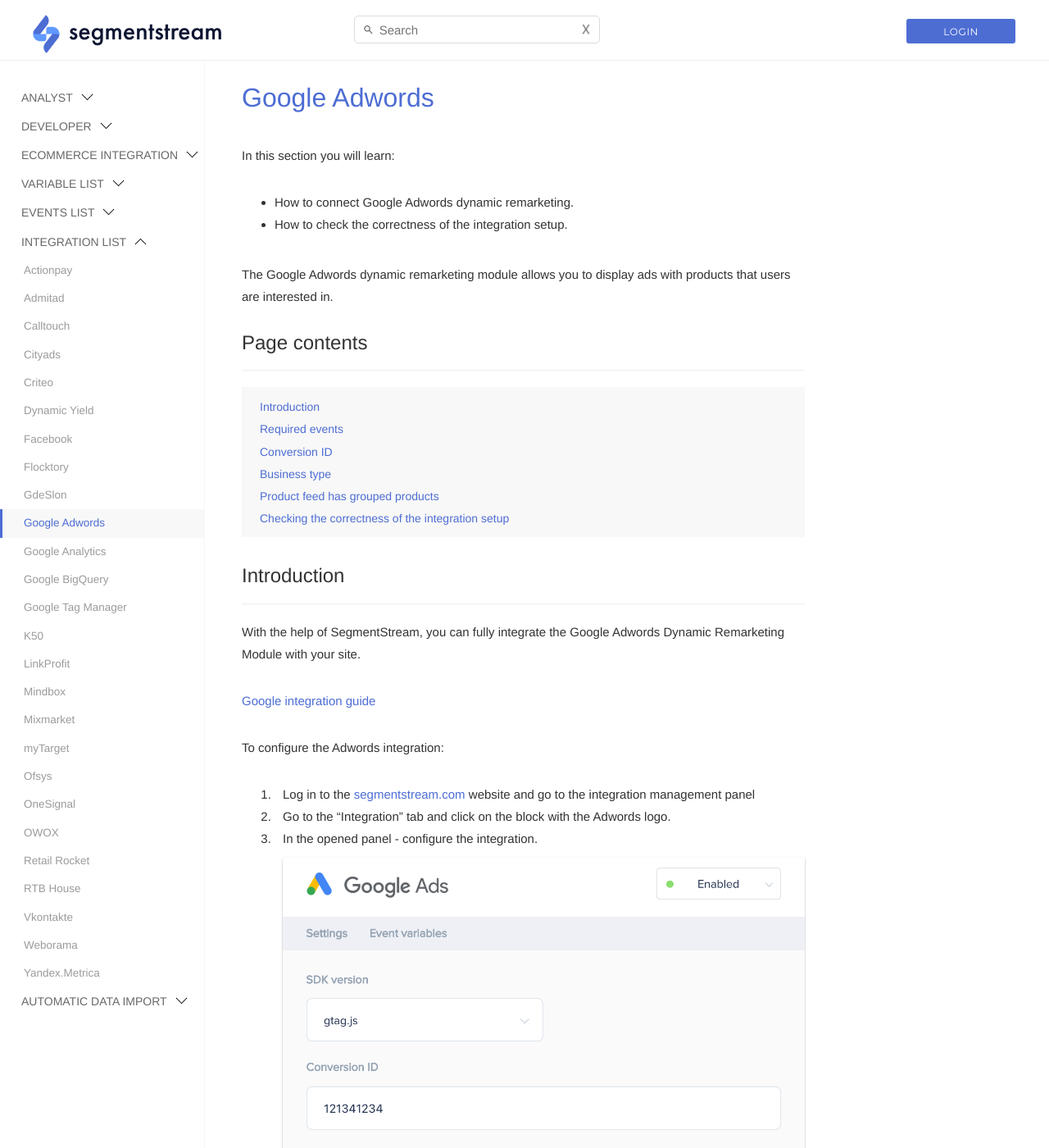
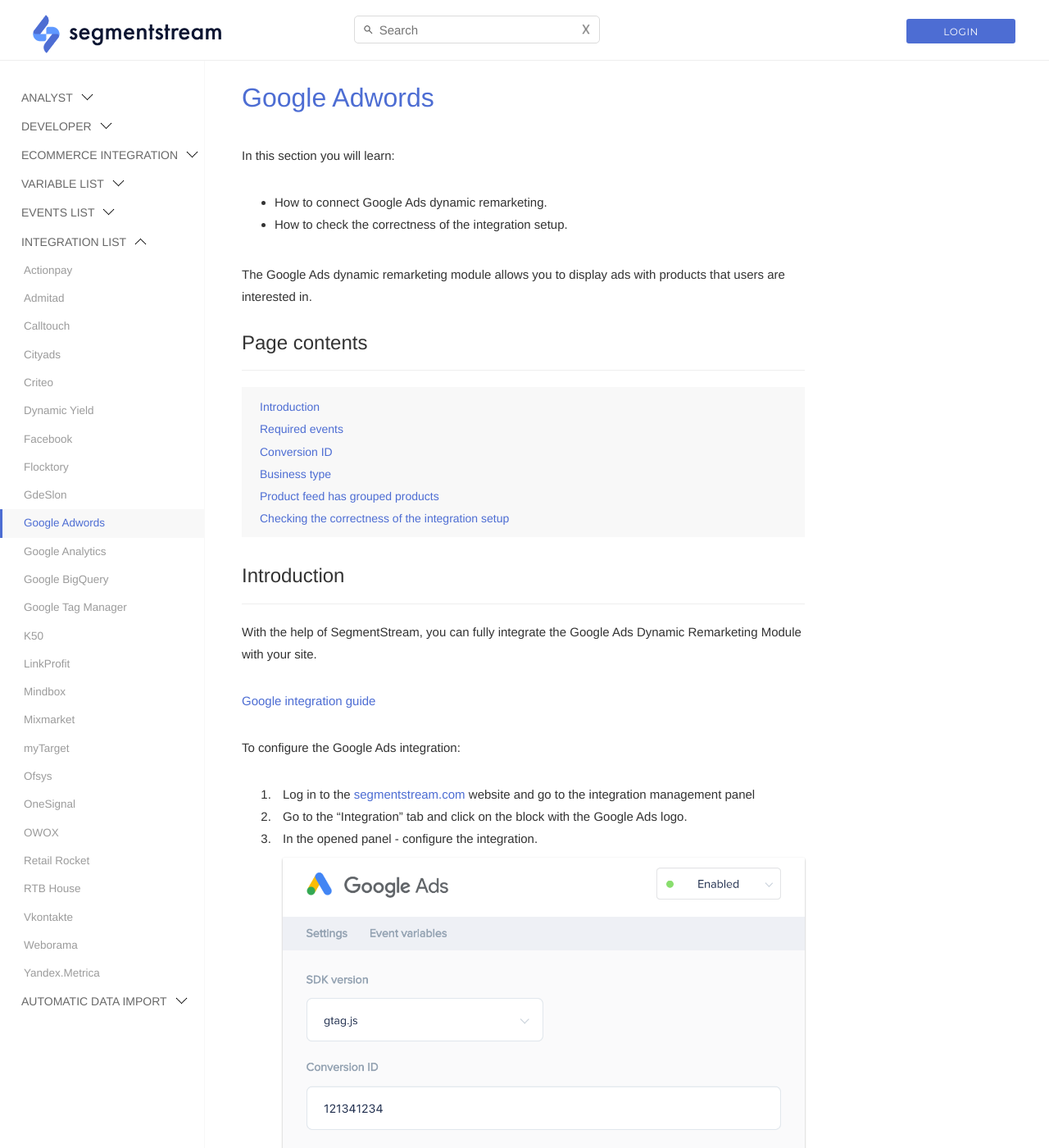
Before and after one commit to segmentstream-com/segmentstream-com.github.io, a Jekyll site: the page built from _docs/integrations/google-adwords.md, in a window 1280 px wide and 1400 px high. Shown: the whole window at 82% size. Built offline with Jekyll 4.4.1, drawn with Linux system fonts in a browser that asks for light colours; nearby versions of some CDN libraries; some of the changed text lies outside the part shown.

Commit message:
google adwords -> google ads

```diff
--- a/_docs/integrations/google-adwords.md
+++ b/_docs/integrations/google-adwords.md
@@ -6,10 +6,10 @@
 ---
 
 In this section you will learn:
-* How to connect Google Adwords dynamic remarketing.
+* How to connect Google Ads dynamic remarketing.
 * How to check the correctness of the integration setup.
 
-The Google Adwords dynamic remarketing module allows you to display ads with products that users are interested in.
+The Google Ads dynamic remarketing module allows you to display ads with products that users are interested in.
 
 ### Page contents
 ------
@@ -24,13 +24,13 @@
 
 ### <a name="introduction"></a>Introduction
 ------
-With the help of SegmentStream, you can fully integrate the Google Adwords Dynamic Remarketing Module with your site.
+With the help of SegmentStream, you can fully integrate the Google Ads Dynamic Remarketing Module with your site.
 
 [Google integration guide](https://support.google.com/tagmanager/answer/6106009?hl=en#OneTagPerFunnel)
 
-To configure the Adwords integration:
+To configure the Google Ads integration:
 1. Log in to the [segmentstream.com](https://admin.segmentstream.com/) website and go to the integration management panel
-2. Go to the "Integration" tab and click on the block with the Adwords logo.
+2. Go to the "Integration" tab and click on the block with the Google Ads logo.
 3. In the opened panel - configure the integration.
 ![](/img/integrations.googleadwords.1.png)
 <br />
@@ -38,7 +38,7 @@
 
 ### <a name="requiredEvents"></a>Required events
 ------
-For the correct operation of the Adwords integration you must configure the filling of certain events in the `digitalData.events` array. The list of events is as follows:
+For the correct operation of the Google Ads integration you must configure the filling of certain events in the `digitalData.events` array. The list of events is as follows:
 
 **Required events**
 * [Viewed Page](/events/viewed-page)
@@ -58,11 +58,11 @@
 
 ### <a name="sdkVersion"></a>SDK version
 ------
-Use the 'gtag.js' version if you are connecting Google Adwords to your website for the first time.
+Use the 'gtag.js' version if you are connecting Google Ads to your website for the first time.
 
 ### <a name="conversionID"></a>Conversion ID
 ------
-You can find the conversion tracking ID in the Google Adwords system interface.
+You can find the conversion tracking ID in the Google Ads system interface.
 
 ### <a name="businessType"></a>Business type
 ------
```
